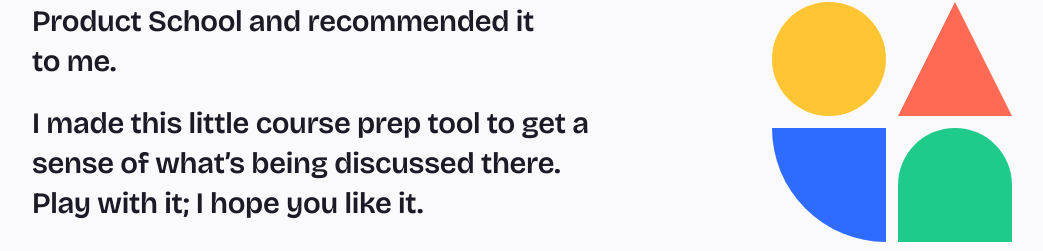
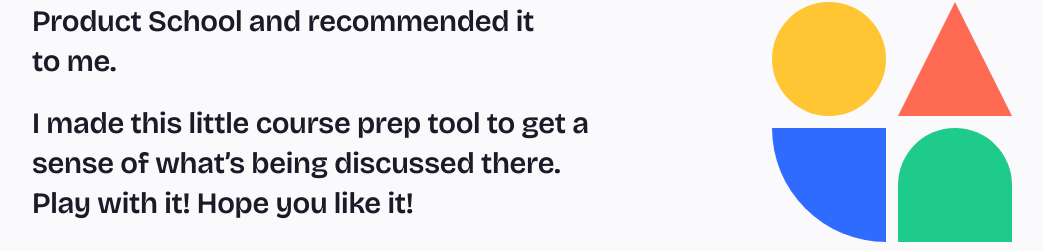
Before and after one commit to steefvw/productschoolprep, a website: page src/index.html in a window 1280 px wide. Shown: the part 170-421 px from the top of the page, without its empty margins (118-1161 px from the left). Drawn offline with nearby package versions, Linux system fonts and the light colour scheme.

Commit message:
Tweak intro wording
Co-Authored-By: Claude Opus 5.5 <noreply@anthropic.com>

```diff
--- a/src/index.html
+++ b/src/index.html
@@ -617,7 +617,7 @@ function intro(){
   app.style.removeProperty('--c');
   app.innerHTML=`<section class="intro"><div class="msg">
    <p>My friend enjoyed the Product Management Foundations course from Product School and recommended it to me.</p>
-   <p>I made this little course prep tool to get a sense of what’s being discussed there. Play with it; I hope you like it.</p>
+   <p>I made this little course prep tool to get a sense of what’s being discussed there. Play with it! Hope you like it!</p>
    <p>If you do, consider signing up for <a class="inl" href="${REF_URL}" target="_blank" rel="noopener">Product Management Foundations</a>.</p>
    <p class="fyi">FYI: I wrote this intro text. The rest of the language was written by Claude.</p>
    <div class="acts"><a class="btn go" href="#home" style="--c:var(--blue);--on:var(--paper)">Start the prep →</a><a class="btn" href="${REF_URL}" target="_blank" rel="noopener" style="color:inherit">See the course</a></div>
```
